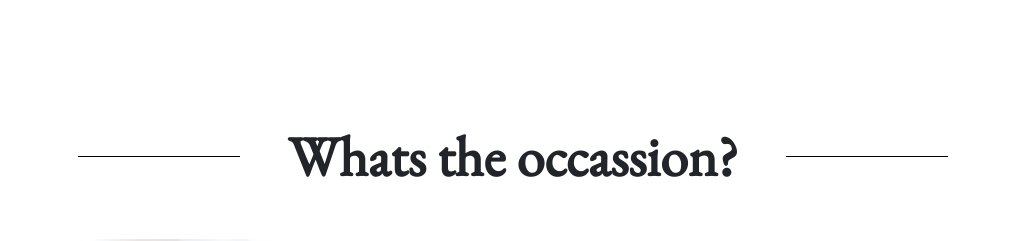
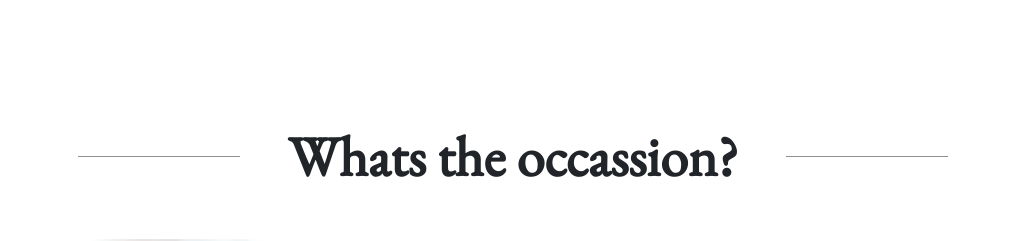
Before and after one commit to Xcose/foodie, a React (Create React App) app: page /#/ in a window 1280 px wide. Shown: the part 1860-2101 px from the top of the page, without its empty margins (127-1152 px from the left). Built offline with nearby package versions, Linux system fonts and the light colour scheme.

Commit message:
title decoraction colour change

```diff
--- a/src/App.css
+++ b/src/App.css
@@ -35,7 +35,7 @@ body,
 	position: absolute;
 	width: 80%;
 	height: 1px;
-	background: black;
+	background: #8f8f8f;
 	top: 50%;
 	left: 10%;
 	z-index: -999999;
```
